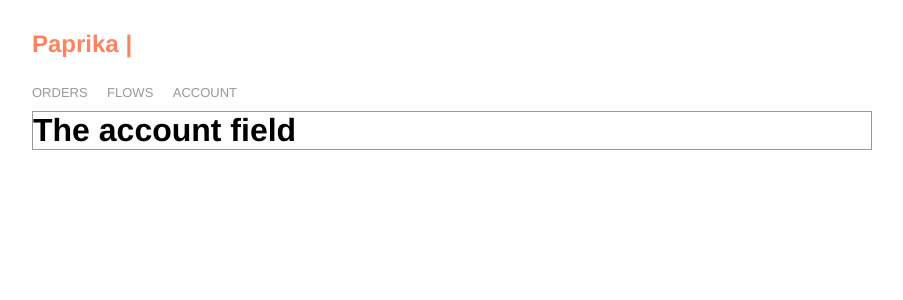
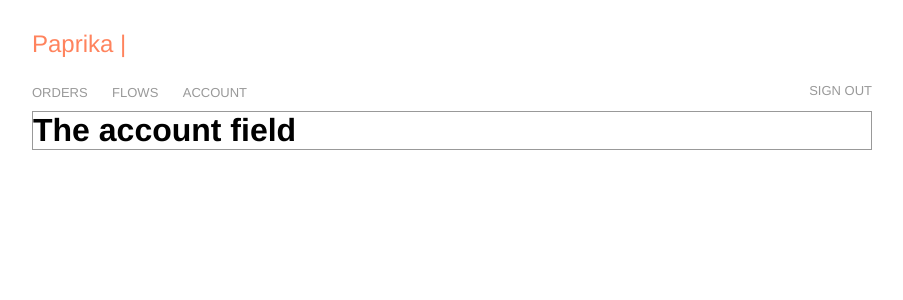
Before and after one commit to tsharman/paprika, a Django app: template paprika/business/templates/account.html in a window 1280 px wide. Shown: the top 300 px of the page, without its empty margins (188-1091 px from the left). Run offline with Django 3.2, Linux system fonts and the light colour scheme; the template is opened without the code that fills it, so the values that code supplies are empty; style sheets or scripts are compiled from the project's sources; some libraries are stand-ins or nearby versions.

Commit message:
some generic styling

```diff
--- a/paprika/business/templates/bu_base.html
+++ b/paprika/business/templates/bu_base.html
@@ -26,12 +26,15 @@
       <a href="/bu/orders/">Orders</a>
       <a href="/bu/flows/">Flows</a>
       <a href="/bu/account/">Account</a>
+      <a href="/logout/" class="right">Sign Out</a>
     </div>
   </div>
   <div id="content">
     {% block content %}
     {% endblock %}
   </div>
+  <div id="footer">
+  </div>
 </div>
 </body>
 </html>
--- a/paprika/static/less/base.less
+++ b/paprika/static/less/base.less
@@ -12,22 +12,38 @@
     color: @paprika-pink;
     display: inline-block;
     margin-bottom: 20px;
+    font-weight: 500;
   }
   #heading #nav {
     margin-top: 5px;
-    word-spacing: 15px;
   }
     #heading #nav a {
       font-size: 13px;
+      margin-right: 20px;
       color: #999;
       text-transform: uppercase;
     }
       #heading #nav a:hover {
         color: #444;
       }
+    #heading #nav .right {
+      float: right;
+      margin-right: 0px;
+      margin-left: 20px;
+    }
 
 #content {
   position: relative;
   margin: 10px auto 0px auto;
   border: 1px solid #999;
 }
+
+#footer {
+  padding: 30px;
+}
+  #footer img {
+    display: block;
+    width: 100px;
+    margin-left: auto;
+    margin-right: auto;
+  }
--- a/paprika/templates/index.html
+++ b/paprika/templates/index.html
@@ -1,10 +1,15 @@
 {% load compress %}
 <html>
 <head>
+  <title>Paprika</title>
   <script src="//ajax.googleapis.com/ajax/libs/jquery/1.8.1/jquery.min.js"></script>
   {% compress css %}
   <link rel="stylesheet" type="text/less" href="{{ STATIC_URL }}less/index.less" />
   {% endcompress %}
+  <meta property="og:title" name="title" content="Paprika" />
+<meta property="og:description" name="description" content="Friendly custom order tracking for businesses." />
+<meta property="og:image" content="thumbnail_image" />
+
 </head>
 <body>
   <div id="container">
```
